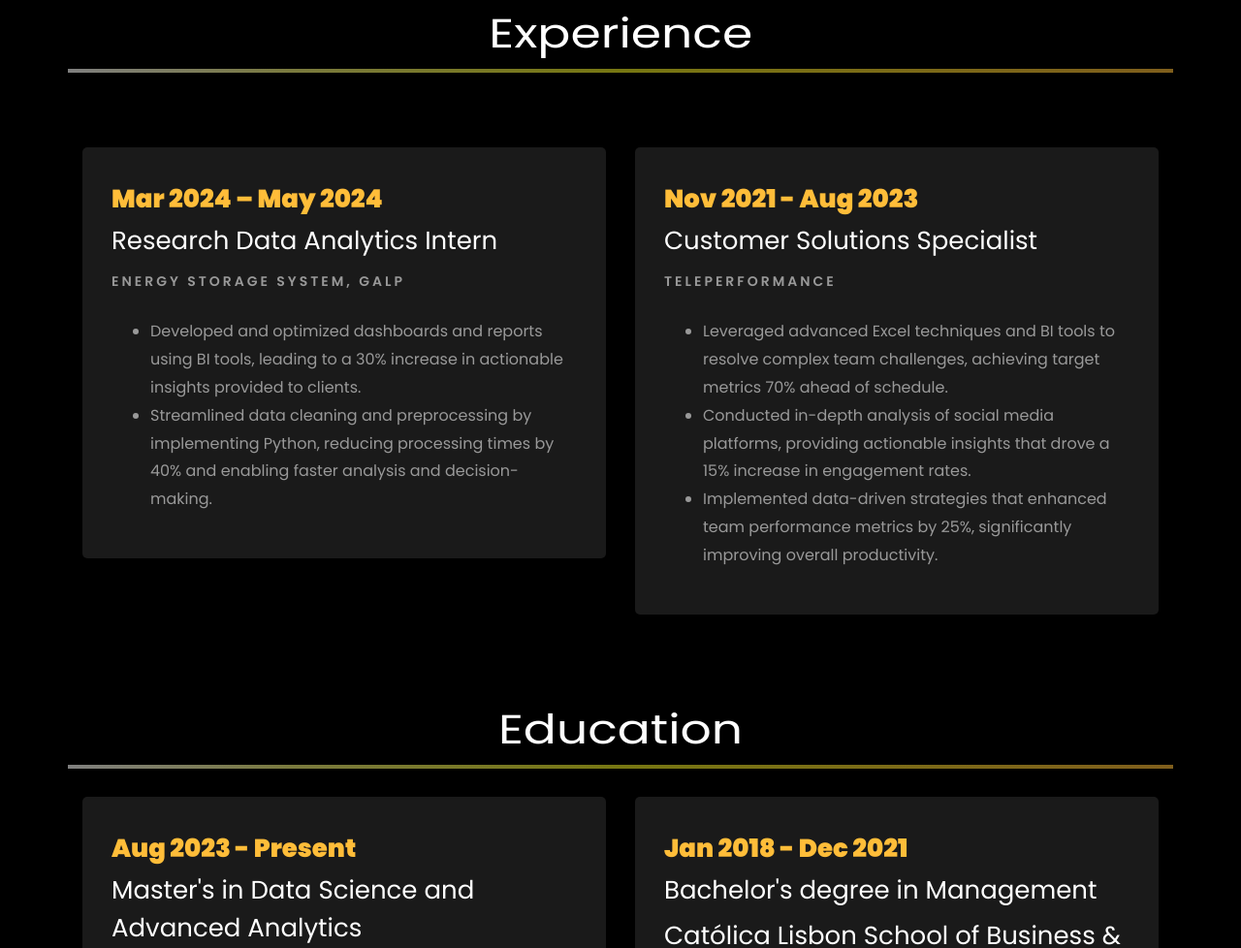
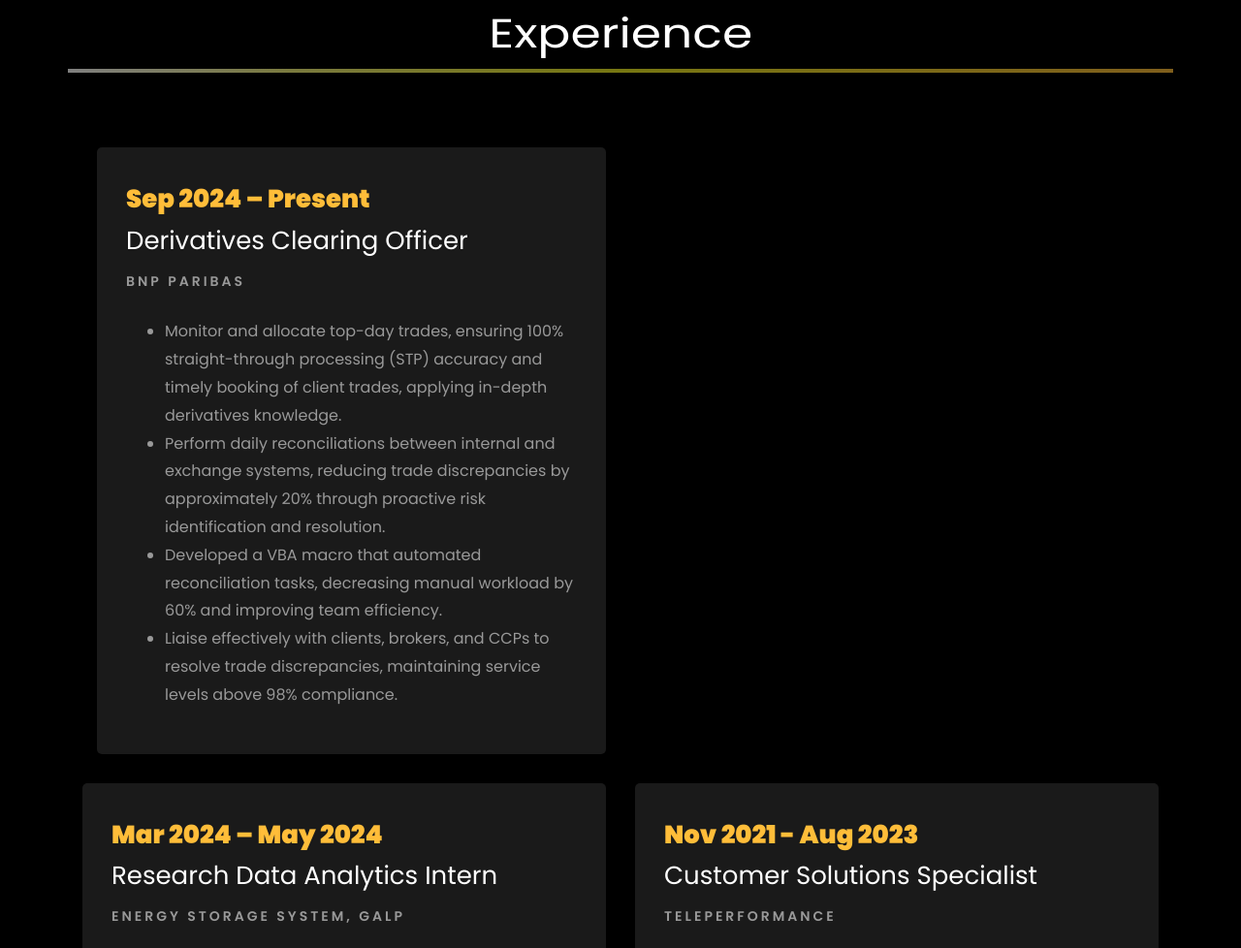
Before and after one commit to dklakhani/dklakhani.github.io, a plain HTML site: page index.html in a window 1280 px wide. Shown: the part 1810-2788 px from the top of the page at 97% size. Drawn offline with Linux system fonts and the light colour scheme; animation ran at ten frames a second; files whose address does not match are found by name.

Commit message:
Update index.html

```diff
--- a/index.html
+++ b/index.html
@@ -307,6 +307,22 @@
 		  </div>
 		  <br>
 
+		<div class="col-md-6">
+  <div class="resume-wrap ftco-animate">
+    <span class="date">Sep 2024 – Present</span>
+    <h2>Derivatives Clearing Officer</h2>
+    <span class="position">BNP Paribas</span>
+    <p class="mt-4">
+      <ul>
+        <li>Monitor and allocate top-day trades, ensuring 100% straight-through processing (STP) accuracy and timely booking of client trades, applying in-depth derivatives knowledge.</li>
+        <li>Perform daily reconciliations between internal and exchange systems, reducing trade discrepancies by approximately 20% through proactive risk identification and resolution.</li>
+        <li>Developed a VBA macro that automated reconciliation tasks, decreasing manual workload by 60% and improving team efficiency.</li>
+        <li>Liaise effectively with clients, brokers, and CCPs to resolve trade discrepancies, maintaining service levels above 98% compliance.</li>
+      </ul>
+    </p>
+  </div>
+</div>
+
 		  <div class="row">
 			<div class="col-md-6">
 			  <div class="resume-wrap ftco-animate">
```
